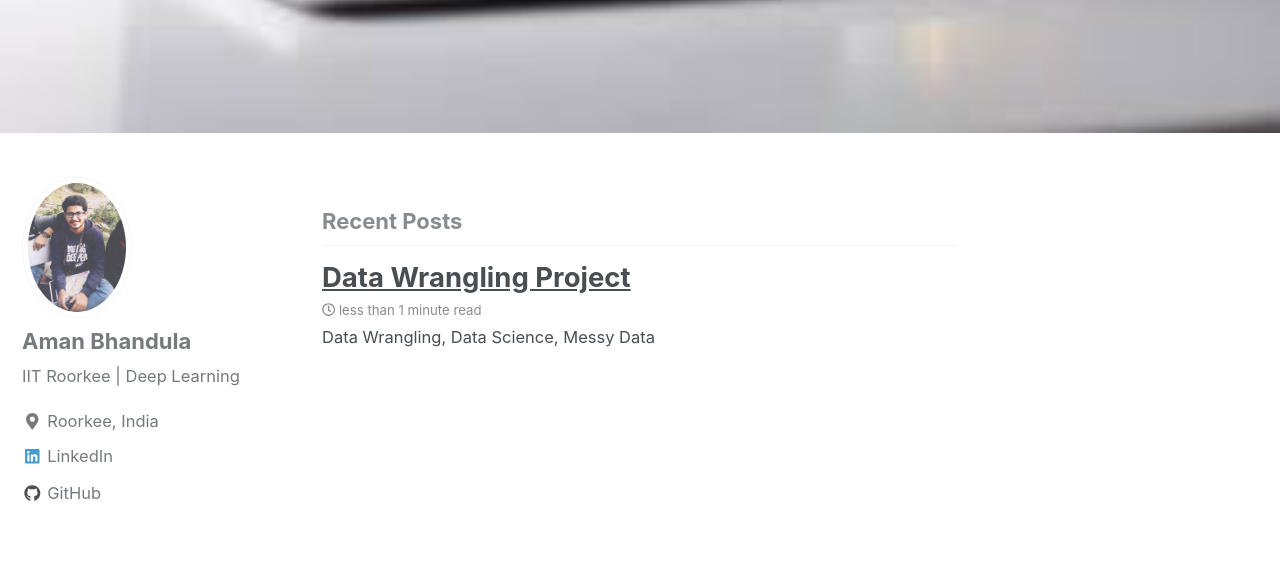
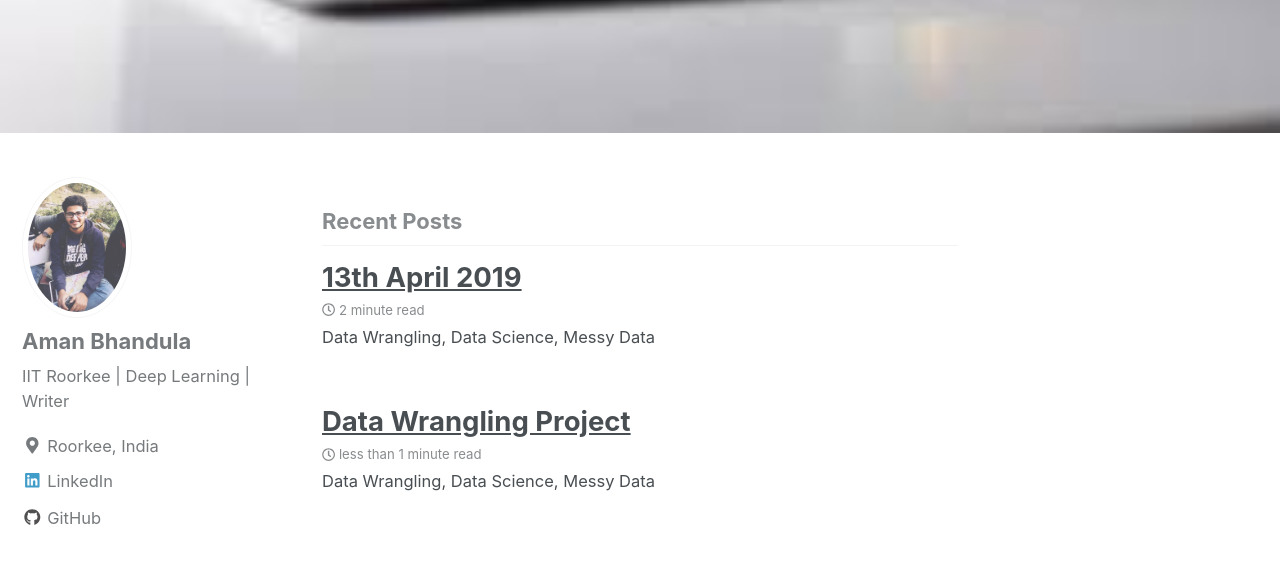
Before and after one commit to bhandsaman/bhandsaman.github.io, a Jekyll site: the page built from index.html, in a window 1280 px wide and 900 px high, scrolled down 819 px. Shown: the top 564 px of the window. Built offline with Jekyll 4.4.1, drawn with Linux system fonts in a browser that asks for light colours; nearby versions of some CDN libraries; the list of posts is cut into pages by our own code; some of the changed text lies outside the part shown.

```diff
--- a/_config.yml
+++ b/_config.yml
@@ -86,7 +86,7 @@ analytics:
 author:
   name             : "Aman Bhandula"
   avatar           : "/images/profile.jpg" # path of avatar image, e.g. "/assets/images/bio-photo.jpg"
-  bio              : "IIT Roorkee | Deep Learning"
+  bio              : "IIT Roorkee | Deep Learning | Writer"
   location         : "Roorkee, India"
   email            :
   uri              :
--- a/_data/navigation.yml
+++ b/_data/navigation.yml
@@ -2,7 +2,7 @@
 main:
   - title: "About"
     url: /about/
-  - title: "Machine Learning Blog"
+  - title: "Personal Blog"
     url: /blog/
   # - title: "About"
   #   url: https://mmistakes.github.io/minimal-mistakes/about/
```
Also changed, not shown: _posts/2019-04-13-general.md (renamed from _posts/13april.md).
